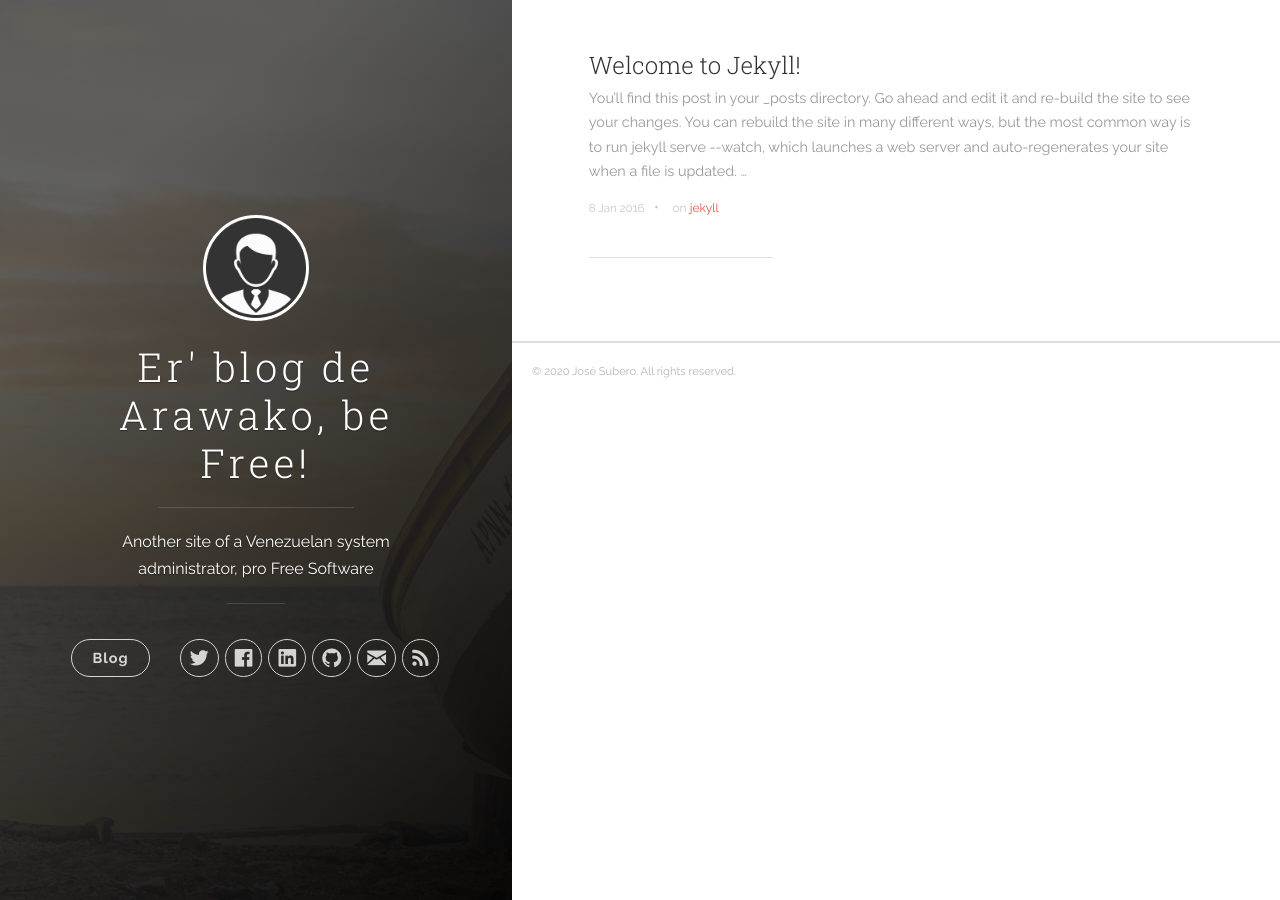
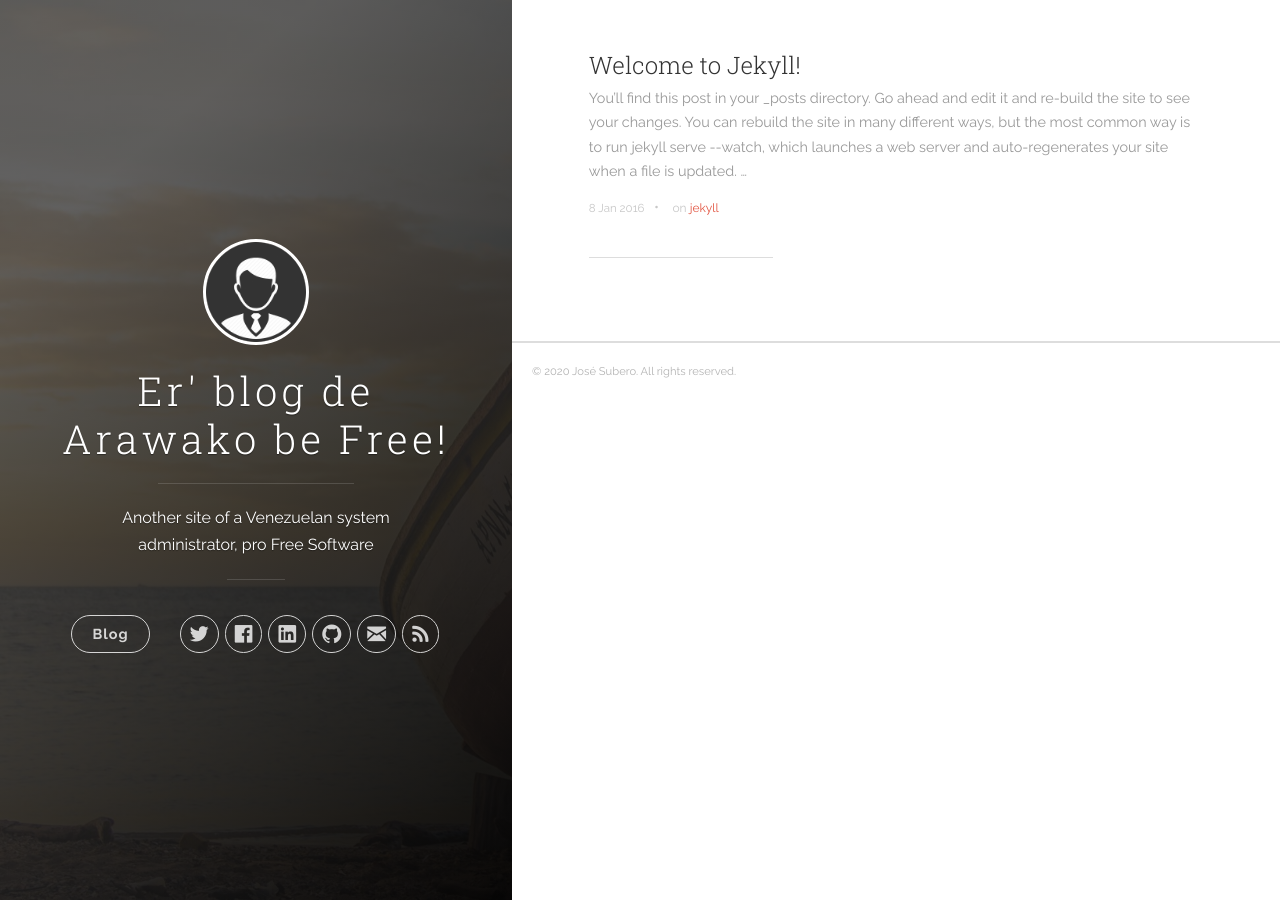
Before and after one commit to arawako/arawako.github.io, a Jekyll site: the page built from index.html, in a window 1280 px wide. Built offline with Jekyll 4.4.1, drawn with Linux system fonts in a browser that asks for light colours; the list of posts is cut into pages by our own code.

```diff
--- a/_config.yml
+++ b/_config.yml
@@ -1,5 +1,7 @@
 # Site settings
-title: Er' blog de Arawako, be Free!
+title: |
+    Er' blog de Arawako
+    be Free!
 description: 'Another site of a Venezuelan system administrator, pro Free Software'
 url: 'https://arawako.uk.to'
 baseurl: '/'
```
